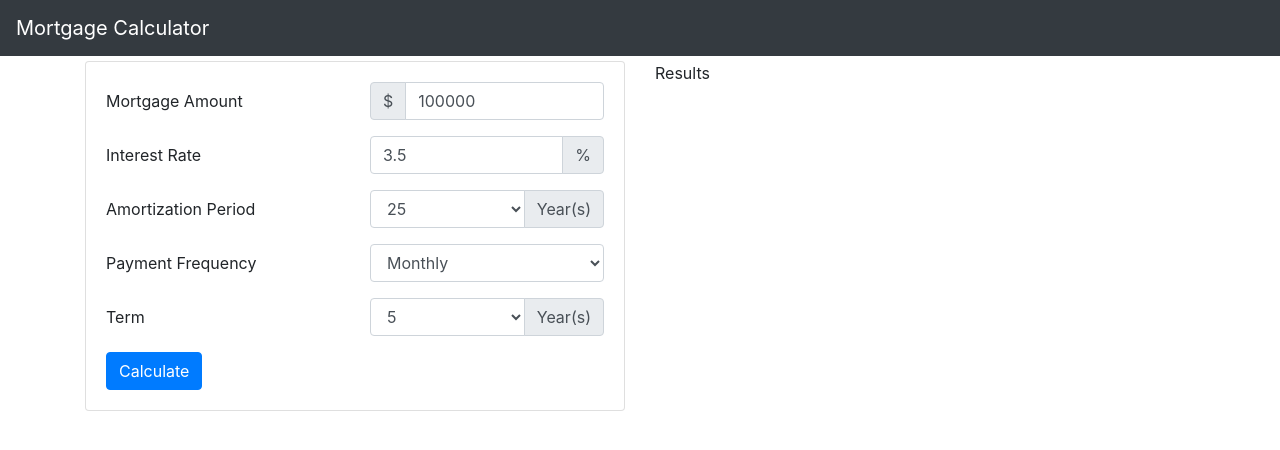
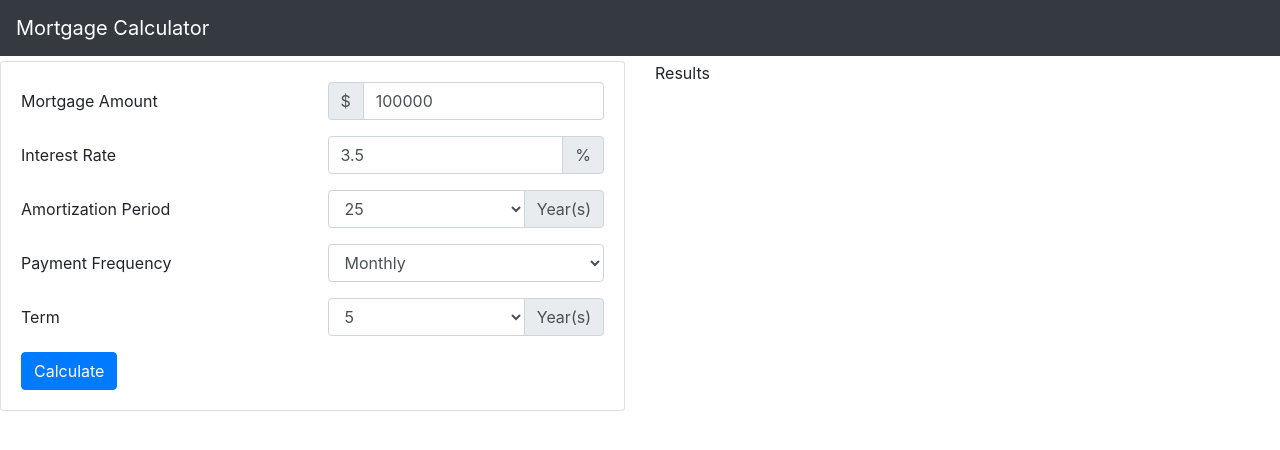
Before and after one commit to personalfinancecanada/mortgage-calculator, a React (Create React App) app: page / in a window 1280 px wide. Shown: the top 450 px of the page. Built offline with nearby package versions, Linux system fonts and the light colour scheme.

Commit message:
Change container to fluid

```diff
--- a/src/App.js
+++ b/src/App.js
@@ -11,7 +11,7 @@ function App() {
         <Navbar bg="dark" variant="dark">
           <Navbar.Brand href="/">Mortgage Calculator</Navbar.Brand>
         </Navbar>
-        <Container id="mainContainer">
+        <Container id="mainContainer" fluid="true">
           <MortgageCalculator test="test"></MortgageCalculator>
         </Container>
     </div>
```
